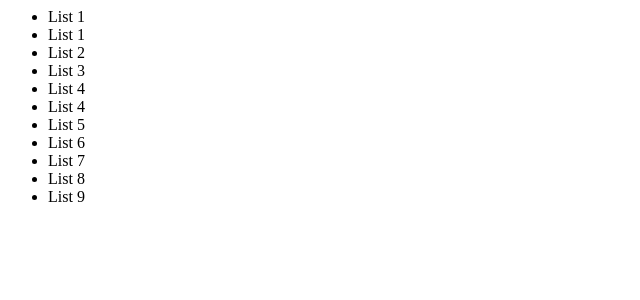
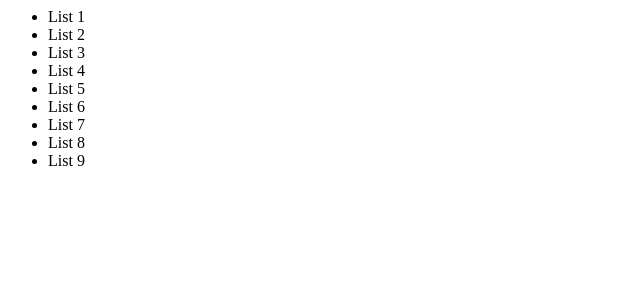
Before and after one commit to alex-gerlakh/proba, a PHP site: page / in a window 1280 px wide. Shown: the top 300 px of the page, without its empty margins (0-640 px from the left). Run offline with PHP 8.4, Linux system fonts and the light colour scheme.

Commit message:
khb75676hdsssdfs

```diff
--- a/index.php
+++ b/index.php
@@ -1,13 +1,11 @@
-<div class="sidebar-socials add-class"> <!-- Alex 23454 Comment -->
+<div class="sidebar-socials add-class"> <!-- Alex Comment -->
     <div class="socials-in">
         <div class="socials-list class1 master-class">
             <ul>
-                <li>List 1</li> <!-- Alex dgfdfg dfsdsfdsf -->
-                <li>List 1</li> <!-- Main Main dfsdsfdsf -->
+                <li>List 1</li> <!-- Alex commit -->
                 <li>List 2</li>
                 <li>List 3</li>
-                <li>List 4</li> <!-- 5656464564 -->
-                <li>List 4</li> <!-- 454534534git -->
+                <li>List 4</li>
                 <li>List 5</li>
                 <li>List 6</li>
                 <li>List 7</li>
```
